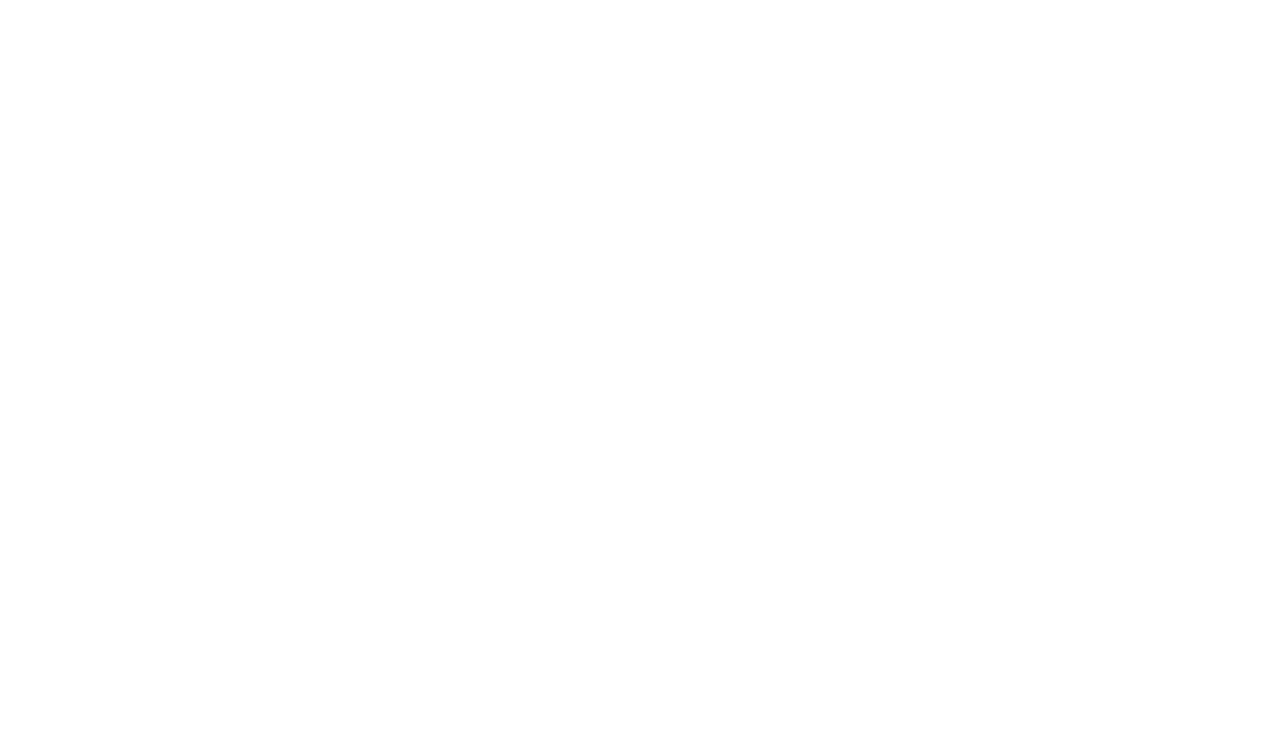
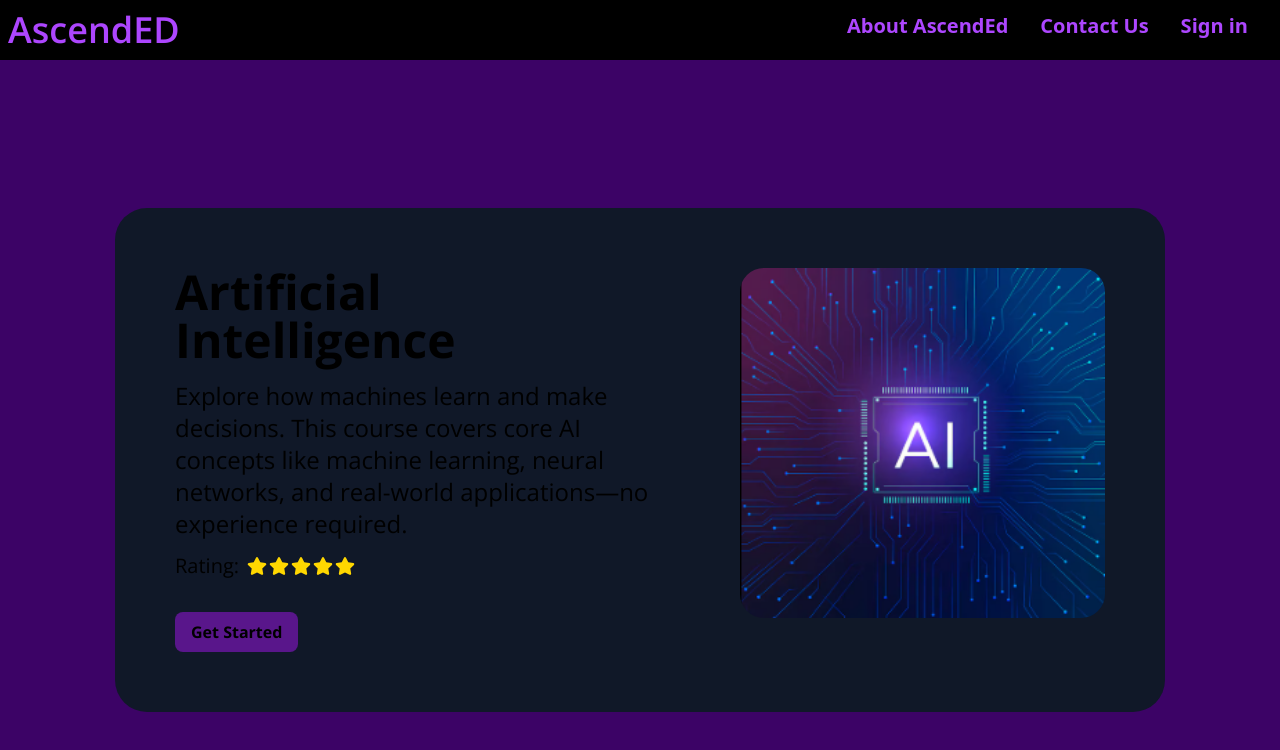
Before and after one commit to ubd99/AscendEd, a React (Vite) app: page /course/1 in a window 1280 px wide. Before the commit this address had no page. Shown: the top 750 px of the page. Built offline with nearby package versions, Linux system fonts and the light colour scheme.

Commit message:
commit 10 UI Complete

```diff
--- a/package.json
+++ b/package.json
@@ -13,6 +13,7 @@
     "@tailwindcss/vite": "^4.1.7",
     "react": "^19.1.0",
     "react-dom": "^19.1.0",
+    "react-icons": "^5.5.0",
     "react-router-dom": "^7.6.0",
     "tailwindcss": "^4.1.7",
     "zustand": "^5.0.4"
--- a/src/App.tsx
+++ b/src/App.tsx
@@ -3,6 +3,7 @@ import { Home } from "./Components/Home";
 import { About } from "./Components/About";
 import { ContactUs } from "./Components/ContactUs";
 import { Login } from "./Components/login";
+import { Course } from "./Components/course";
 
 function App() {
 
@@ -13,6 +14,7 @@ function App() {
         <Route path="/about" element={<About/>}/>
         <Route path="/contact" element={<ContactUs/>}/>
         <Route path="/signin" element={<Login/>}/>
+        <Route path="/course/:id" element={<Course/>}/>
       </Routes>
     </BrowserRouter>
   )
--- a/src/Components/CourseCard.tsx
+++ b/src/Components/CourseCard.tsx
@@ -1,24 +1,37 @@
 import { Link } from "react-router-dom"
 
-interface courseinfo{
+interface ICourseInfo{
     imgSrc : string,
     name : string,
     description : string,
     rating : number,
     className? : string,
-    link?: string
+    id? : string
+   // onClick? : () => void
 }
 
-const Course_card = ({imgSrc, name, description, rating, className="", link="/"}: courseinfo) =>{
+const Course_card: React.FC<ICourseInfo> = ({imgSrc, name, description, rating, className="", id=""}) =>{
     return (
-        <div className={`rounded-lg mx-auto md:rounded-md lg:rounded-lg xl:rounded-xl p-3 xl:p-6 w-50 md:w-70 md:h-90 lg:w-80 xl:w-90 xl:h-100 bg-purple-900 ${className}`}>
-            <Link to={link}>
-                <img src={imgSrc} className=" w-full h-40 sm:h-48 md:h-50 xl:h-55 rounded-xl shadow-md shadow-black"></img>
-                <p className="font-bold pt-4">{name}</p>
-                <p className="italic xl:pt-4">{description}</p>
-                <p className="xl:pt-4">{`Rating: ${rating}`}</p>
+            <Link to={`/course/${id}`}>
+                <div
+                /*style={{cursor: onClick ? 'pointer' : 'default'}}
+                role={onClick ? 'button' : undefined}
+                tabIndex={onClick ? 0 : undefined}
+                onKeyDown={(e)=>{
+                    if(e.key === 'Enter' || e.key === ' ' && onClick){
+                        e.preventDefault();
+                        onClick?.();
+                    }
+                }}
+                onClick={onClick}*/
+                className={`rounded-lg mx-auto md:rounded-md lg:rounded-lg xl:rounded-xl p-3 xl:p-6 w-50 md:w-70 md:h-90 lg:w-80 xl:w-90 xl:h-100 bg-purple-900 ${className}`}>
+
+                    <img src={imgSrc} className=" w-full h-40 sm:h-48 md:h-50 xl:h-55 rounded-xl shadow-md shadow-black"></img>
+                    <p className="font-bold pt-4">{name}</p>
+                    <p className="italic xl:pt-4">{description}</p>
+                    <p className="xl:pt-4">{`Rating: ${rating}`}</p>
+                </div>
             </Link>
-        </div>
     )
 }
 export {Course_card}
--- a/src/Components/Home.tsx
+++ b/src/Components/Home.tsx
@@ -16,9 +16,9 @@ const Home = ()=>{
             </div>
             <p className='p-5 pb-10 text-center sm:text-left text-base xl:pl-8 sm:text-xl md:text-2xl lg:text-2xl xl:text-2xl font-opensans'>Future-Proof your skills with the perfect courses</p>
             <div className='md:flex p-4 space-y-[5vh] sm:space-x-8 lg:space-x-15 xl:space-x-20 justify-center overflow-x-auto'>
-                <Course_card imgSrc='./src/assets/AI.png' name='Artificial Intelligence' description='The best AI course for beginners.' rating={4.9}/>
-                <Course_card imgSrc='./src/assets/Py.png' name='Programming in Python' description='Learn Python from scratch.' rating={5}/>
-                <Course_card className='md:hidden lg:block'imgSrc='./src/assets/CY.jpg' name='Cybersecurity' description='Cyber-security made easy' rating={4.6}/>
+                <Course_card id='1' imgSrc='./src/assets/AI.png' name='Artificial Intelligence' description='The best AI course for beginners.' rating={4.9}/>
+                <Course_card id='2' imgSrc='./src/assets/Py.png' name='Programming in Python' description='Learn Python from scratch.' rating={5}/>
+                <Course_card id='3' className='md:hidden lg:block'imgSrc='./src/assets/CY.jpg' name='Cybersecurity' description='Cyber-security made easy' rating={4.6}/>
             </div>
             <p className='p-5 text-center sm:text-left text-base xl:pl-8 sm:text-xl md:text-2xl lg:text-2xl xl:text-2xl font-opensans'>Don't take our word for it. See for yourself</p>
             <div className='md:flex sm:justify-center place-items-center pt-4 pl-8'>
--- /dev/null
+++ b/src/Components/course.tsx
@@ -0,0 +1,32 @@
+import { useParams } from "react-router-dom"
+import { courses } from "../DB/mockDB"
+import { Navbar } from "./Navbar";
+import { Rating } from "./rating";
+
+const Course = () => {
+    const param = useParams();
+    const id = param.id;
+    const course = courses.find((c) => c.id === id)
+    return(
+        <div className="h-screen">
+            <Navbar/>
+            <div  className="bg-purple-950 w-full min-h-full flex justify-center p-10">
+                <div className="flex text-center md:text-left justify-center md:justify-start bg-gray-900 my-auto w-7/8 min-h-full rounded-4xl p-8 md:p-15">
+                    <div className="w-3/4 md:pr-5 xl:pr-20 text-center md:text-left md:block">
+                        <p className="text-2xl md:text-3xl lg:text-4xl xl:text-5xl font-bold font-opensans object-center">{course?.name}</p>
+                        <p className="text-base md:text-md lg:text-xl xl:text-2xl font-opensans pt-4">Explore how machines learn and make decisions. This course covers core AI concepts like machine learning, neural networks, and real-world applications—no experience required.</p>
+                        <Rating className="pt-3 xl:text-xl" rate={typeof course?.rating === "number" ? course?.rating : 0} label={true}/>
+                        <div className="pt-4 xl:pt-8 w-full">
+                            <button className="buttonclass mx-auto"><p className="font-opensans">Get Started</p></button>
+                        </div>
+                    </div>
+                    <div className="w-1/2 hidden md:block">
+                        <img src={`.${course?.ImgSrc}`} className="w-full rounded-3xl"></img>
+                    </div>
+                </div>
+            </div>
+        </div>
+    )
+}
+
+export {Course}
--- /dev/null
+++ b/src/Components/rating.tsx
@@ -0,0 +1,24 @@
+import type { JSX } from "react";
+import { FaStar } from "react-icons/fa";
+
+type Trate = {
+    className? : string,
+    rate : number,
+    label? : boolean
+}
+
+const Rating : React.FC<Trate> = ({rate, className="", label=false}) => {
+    const roundRate = Math.round(rate);
+    const arr : JSX.Element[] = [];
+    for(let i=0;i<roundRate;i++){
+        arr.push(<FaStar color="gold"/>);
+    }
+    return (
+        <div className={`inline-flex ${className}`}>
+            {label ? <p className="font-opensans pr-2">Rating:</p> : null}
+            <span className="flex space-x-0.5 pt-1">{arr}</span>
+        </div>
+    )
+}
+
+export {Rating}
--- /dev/null
+++ b/src/DB/mockDB.tsx
@@ -0,0 +1,33 @@
+interface Icourses {
+    id : string,
+    name : string,
+    desc : string,
+    rating : number,
+    ImgSrc : string
+}
+
+const courses : Array<Icourses> = [
+    {
+        id : "1",
+        name : "Artificial Intelligence",
+        desc : "Explore how machines learn and make decisions. This course covers core AI concepts like machine learning, neural networks, and real-world applications—no experience required.",
+        rating : 4.5,
+        ImgSrc : "./src/assets/AI.png"
+    },
+    {
+        id : "2",
+        name : "Python",
+        desc : "A course on Programming in Python",
+        rating : 4.7,
+        ImgSrc : "./src/assets/Py.png"
+    },
+    {
+        id : "3",
+        name : "Cybersecurity",
+        desc : "A course on CY",
+        rating : 4.4,
+        ImgSrc : "./src/assets/CY.jpg"
+    }
+]
+
+export {courses}
--- a/src/index.css
+++ b/src/index.css
@@ -18,5 +18,5 @@
 }
 
 .buttonclass{
-  @apply w-1/10 bg-purple-900 font-opensans font-bold px-4 py-2 rounded-lg
+  @apply bg-purple-900 font-opensans font-bold px-4 py-2 rounded-lg
 }
```
Also changed, not shown: 1 other file (tests, documents, lock files or other folders).
